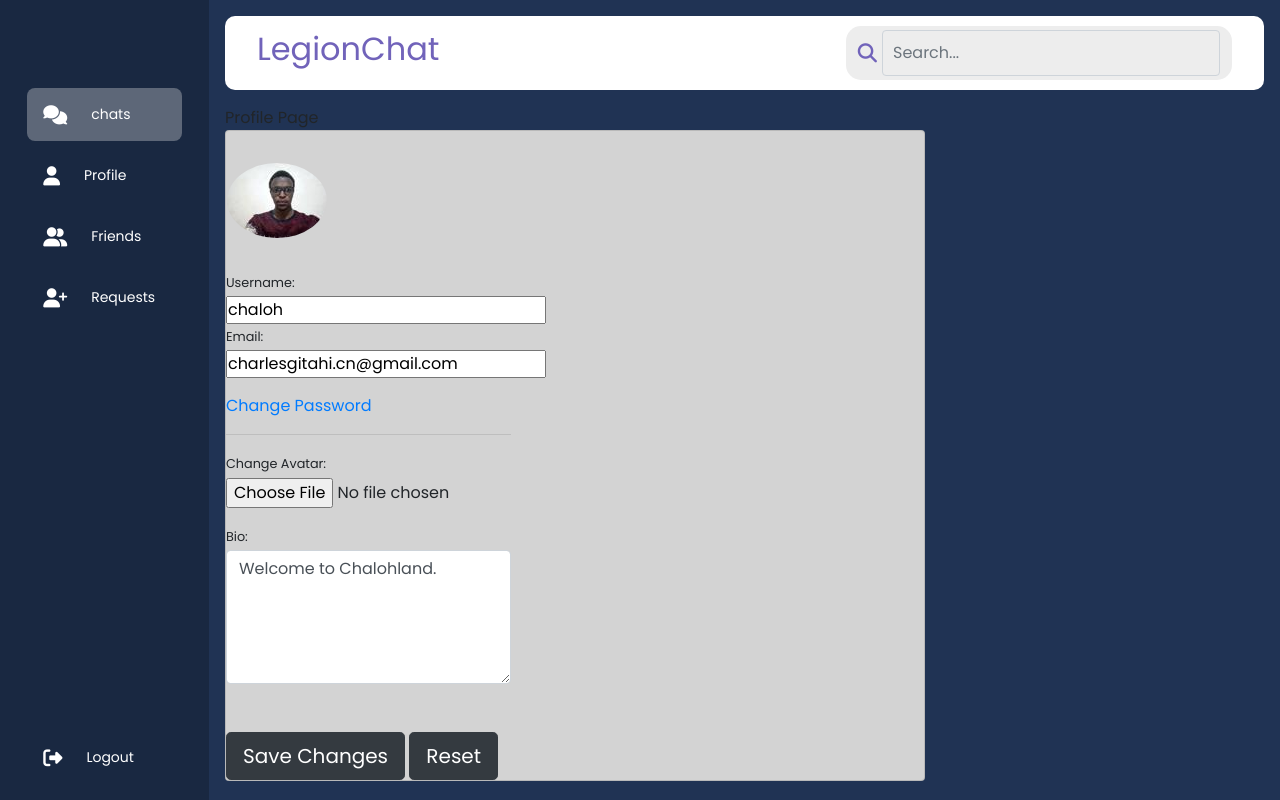
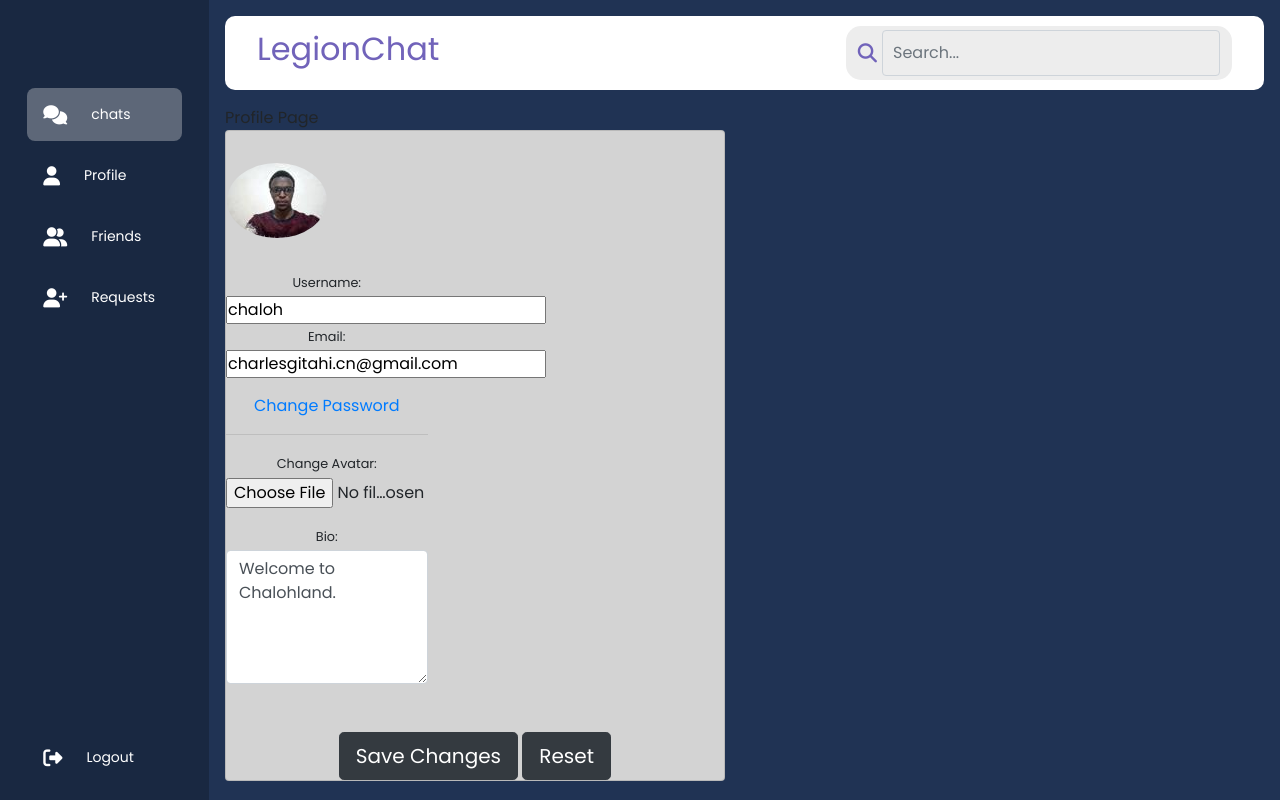
Before and after one commit to chaloh-debug/legionChat-dev, a Django app: page /accounts/update/ in a window 1280 px wide. Run offline with Django 4.2, Linux system fonts and the light colour scheme; a user stored in the database is signed in; data comes from the database, SQL or seed files in the repository; some libraries are stand-ins or nearby versions.

Commit message:
edit proifile view

```diff
--- a/templates/profile1.html
+++ b/templates/profile1.html
@@ -2,7 +2,7 @@
 {% load static %}
 {% block content %}
 {% block title %}Profile Page{% endblock title %}
-<div class="card" style="background-color:lightgrey;max-width:700px;">
+<div class="card" style="background-color:lightgrey;max-width:500px;text-align:center;">
     <div class="row my-3 p-3">
         <img class="rounded-circle account-img" src="{{ user.profile.avatar.url }} " style="cursor: pointer;"/>
     </div>
```
